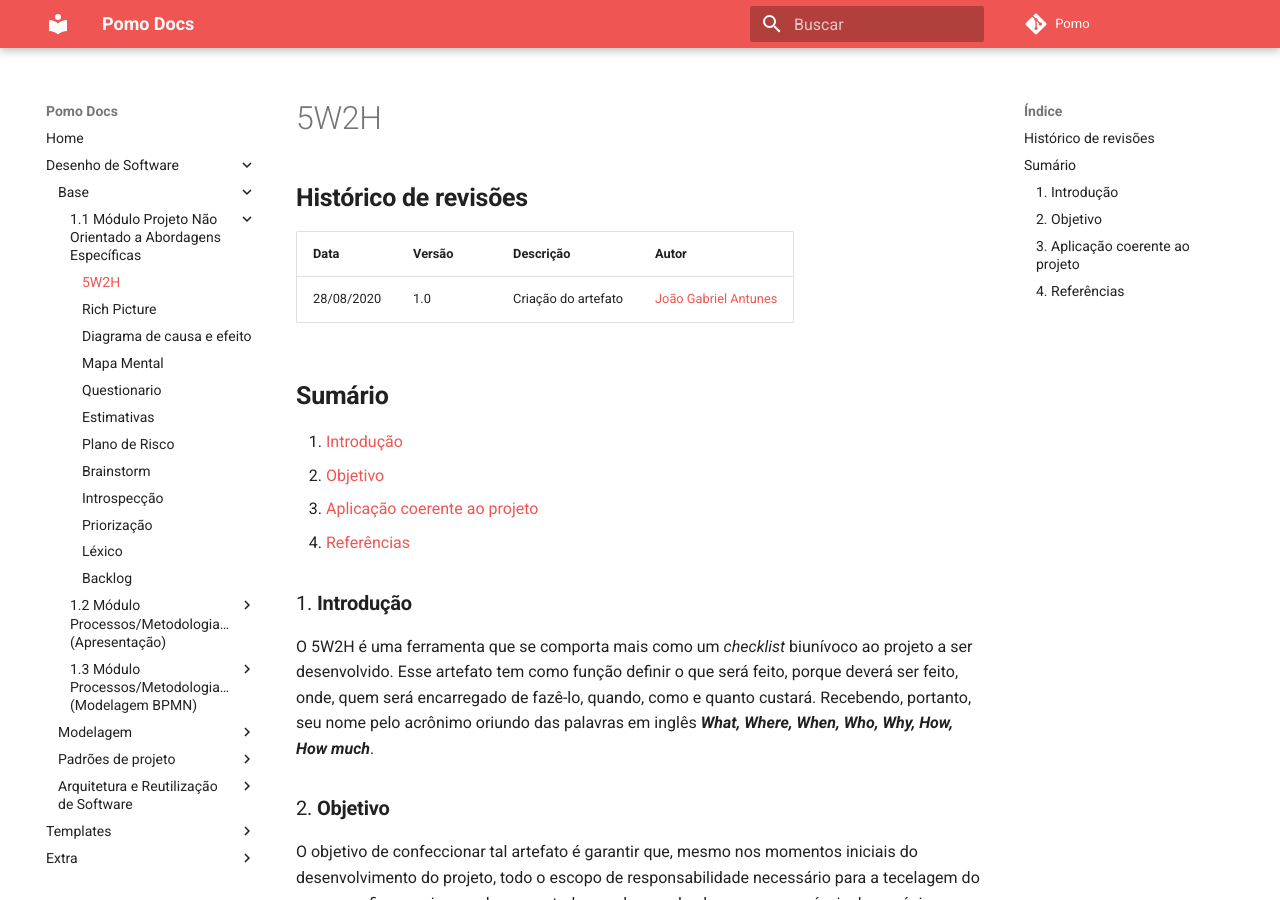
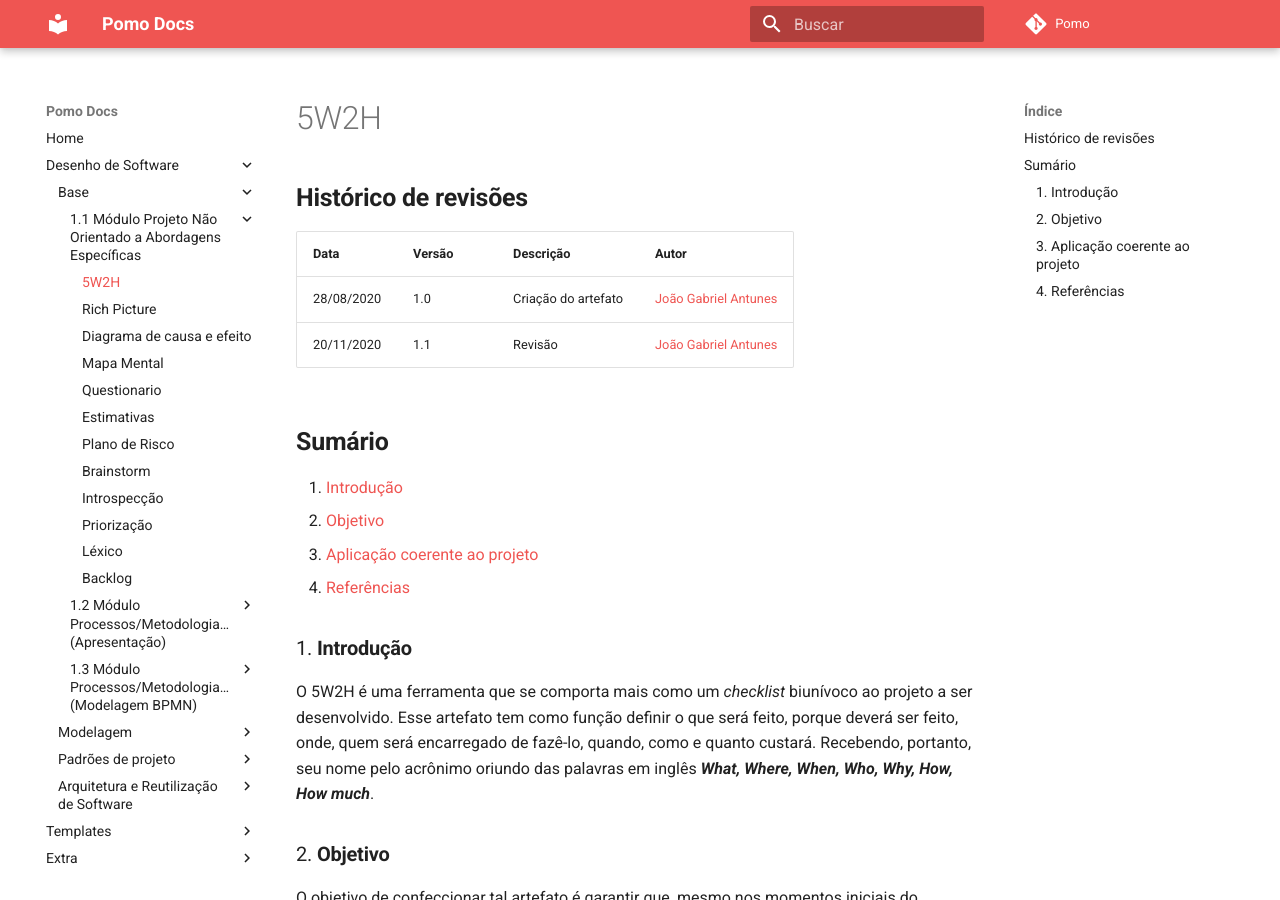
Before and after one commit to UnBArqDsw/2020.1_G6_Pomo, an MkDocs documentation site: the page built from docs/base/modulo1.1/5w2h.md, in a window 1280 px wide and 900 px high. Built offline with MkDocs 1.6.1 and Material for MkDocs 9.7.7, drawn with Linux system fonts in a browser that asks for light colours; comment, search, counter and statistics services are not loaded; part of the change alters nothing that is shown.

Commit message:
Arrumando referencias.

```diff
--- a/docs/base/modulo1.1/5w2h.md
+++ b/docs/base/modulo1.1/5w2h.md
@@ -4,7 +4,8 @@
 
 |Data|Versão|Descrição|Autor|
 |:---|:---|:---|:---|
-|28/08/2020|1.0|Criação do artefato |[João Gabriel Antunes](https://github.com/flyerjohn)|
+|28/08/2020|1.0| Criação do artefato |[João Gabriel Antunes](https://github.com/flyerjohn)|
+|20/11/2020|1.1| Revisão |[João Gabriel Antunes](https://github.com/flyerjohn)|
 
 
 ## **Sumário**
@@ -32,5 +33,6 @@ O objetivo de confeccionar tal artefato é garantir que, mesmo nos momentos inic
 **HOW MUCH:** De maneira rápida e nada precisa, a equipe fez um levantamento de suposto preço de trabalho de cada um e chegou à conclusão aproximada de R$ 4770.<br>
 
 ### 4. **Referências**
-1. Material Complementar da disciplina Arquitetura e Desenho de Software. VideoAula 02b - DSW - Base - 5W2H. Professora Milene Serrano. Universidade de Brasília.
-2. O que é 5W2H. Treasy, 2020. Disponível em: <https://www.treasy.com.br/blog/5w2h/>. Acesso em: 07/09/2020.
+>Material Complementar da disciplina Arquitetura e Desenho de Software. VideoAula 02b - DSW - Base - 5W2H. Professora Milene Serrano. Universidade de Brasília.
+
+>O que é 5W2H. Treasy, 2020. Disponível em: <https://www.treasy.com.br/blog/5w2h/>. Acesso em: 07/09/2020.
```
